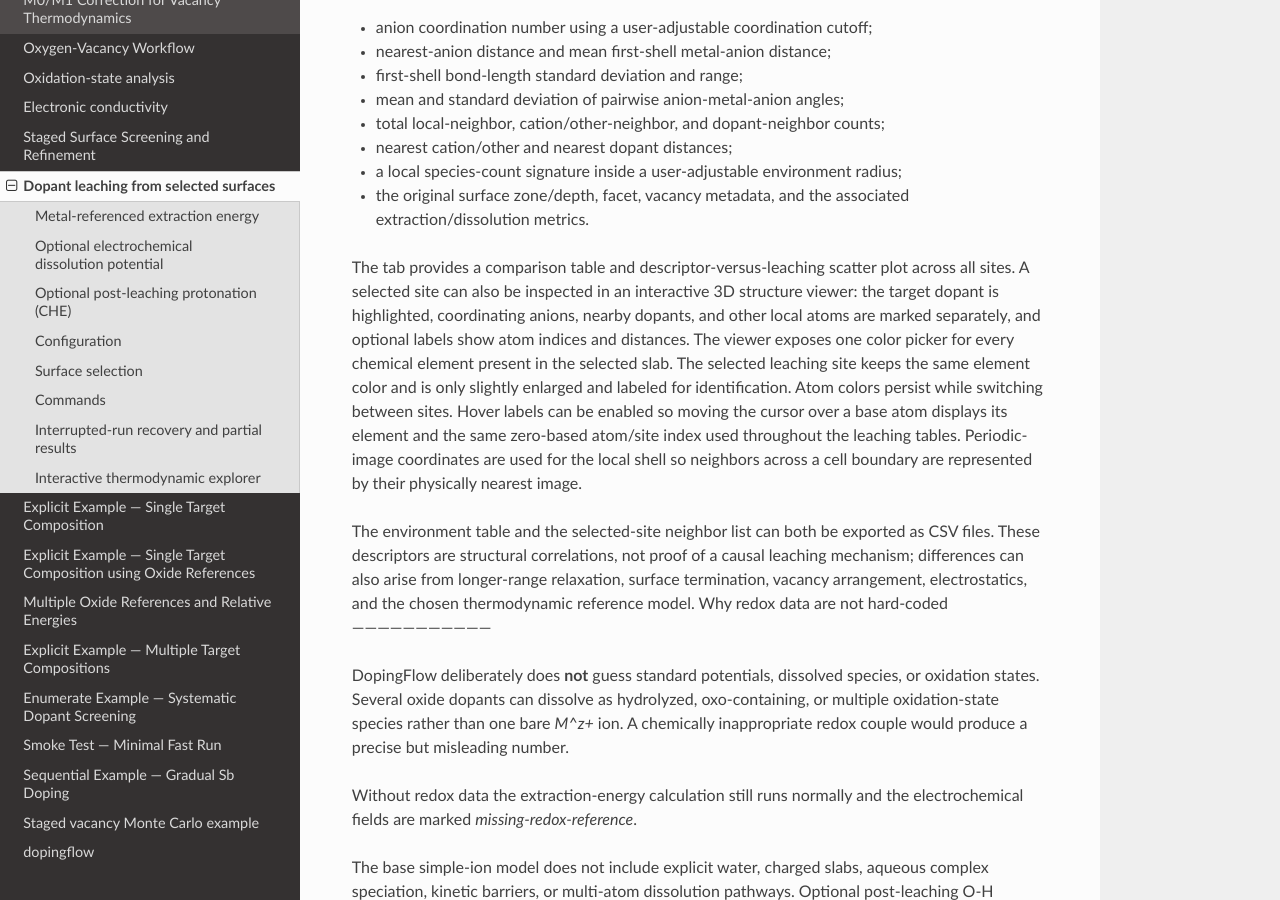
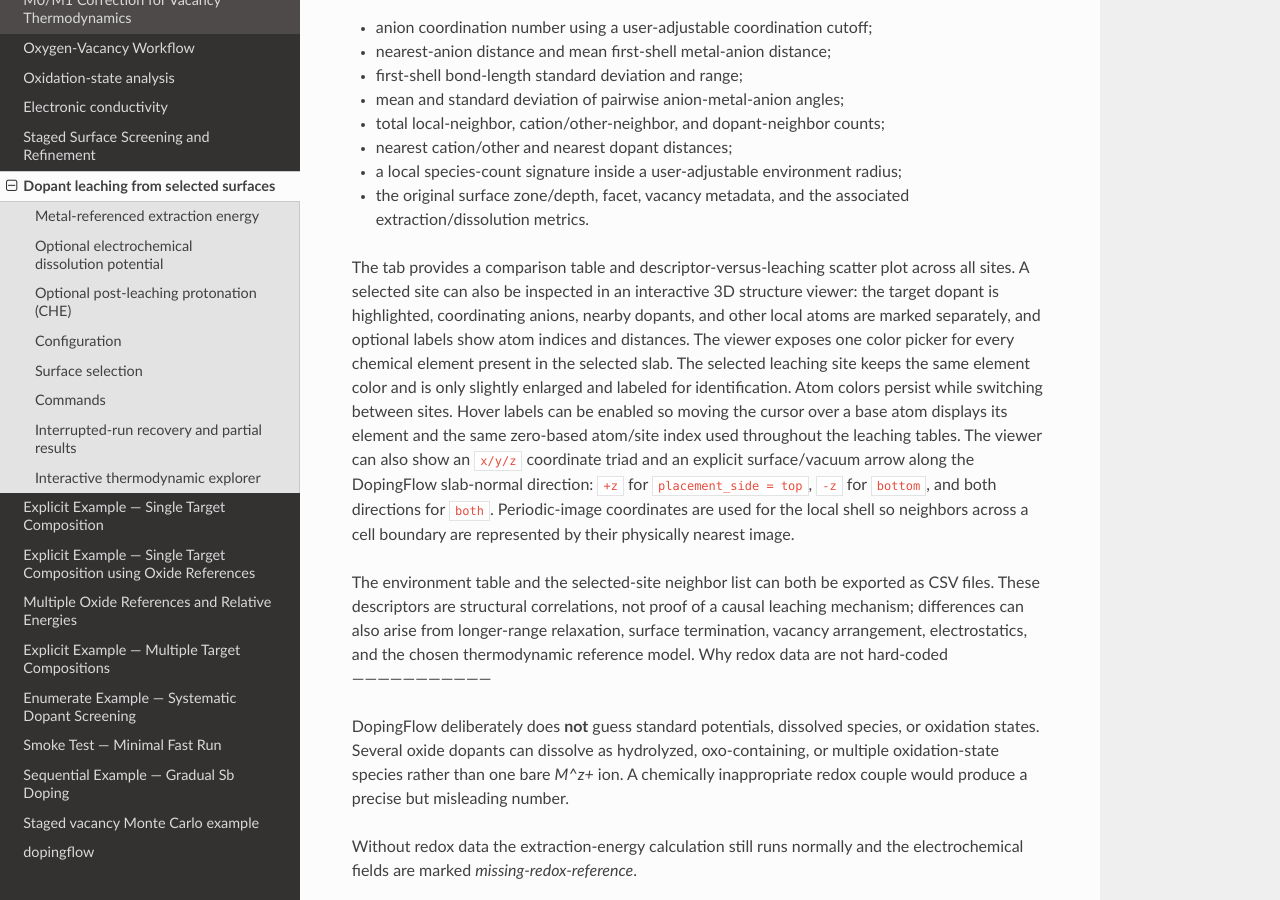
Before and after one commit to KazemZh/dopingflow, a Sphinx documentation site: the page built from docs/source/methods/leaching.rst, in a window 1280 px wide and 900 px high, scrolled down 2706 px. Built offline with Sphinx 7.4.7 and the Read the Docs theme 3.1.0, drawn with Linux system fonts in a browser that asks for light colours.

Commit message:
Document slab orientation cues in site viewer

```diff
--- a/docs/source/methods/leaching.rst
+++ b/docs/source/methods/leaching.rst
@@ -191,7 +191,10 @@
 switching between sites.
 Hover labels can be enabled so moving the cursor over a base atom displays its
 element and the same zero-based atom/site index used throughout the leaching
-tables. Periodic-image coordinates are used for the local shell so neighbors
+tables. The viewer can also show an ``x/y/z`` coordinate triad and an explicit
+surface/vacuum arrow along the DopingFlow slab-normal direction: ``+z`` for
+``placement_side = top``, ``-z`` for ``bottom``, and both directions for
+``both``. Periodic-image coordinates are used for the local shell so neighbors
 across a cell boundary are represented by their physically nearest image.
 
 The environment table and the selected-site neighbor list can both be exported
```
